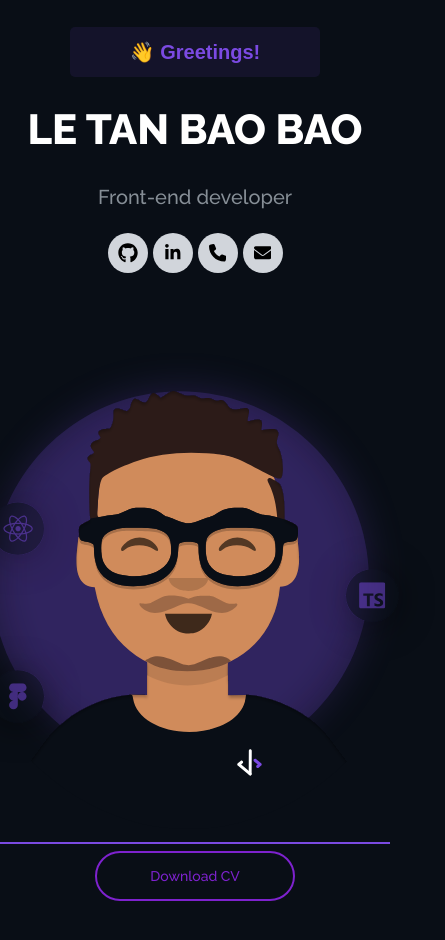
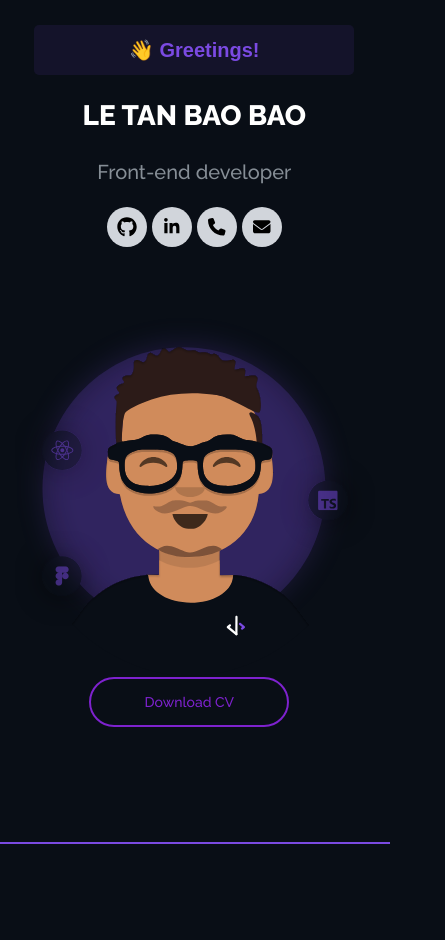
Before and after one commit to thomaswilsondev/portfilo, a React (Create React App) app: page / in a window 390 px wide. Shown: the top 940 px of the page, 445 px wide, since content can reach past the window. Built offline with nearby package versions, Linux system fonts and the light colour scheme.

Commit message:
test media mobile component header-Navigation

```diff
--- a/src/App.js
+++ b/src/App.js
@@ -5,11 +5,11 @@ import "../src/css/mobile.styles.scss";
 
 function App() {
   return (
-    <>
+    <div className="App">
       <PageTop />
-      {/* <PageMedium />
-      <PageBottom /> */}
-    </>
+      {/* <PageMedium /> */}
+      {/* <PageBottom /> */}
+    </div>
   );
 }
 
--- a/src/css/mobile.styles.scss
+++ b/src/css/mobile.styles.scss
@@ -192,96 +192,153 @@
 /* ************************************************************** */
 @media (max-width: 34em) {
   //PageTop
+  //PageTop
   .PageTop {
-    margin: 0;
-    padding: 0;
     width: 100%;
-    padding-top: 5rem;
+    height: 100vh;
+
+    & .Navigation {
+      display: none;
     }
+    // HeaderNavigation
     .HeaderNavigation {
-    gap: 10rem;
-    &Content {
-      padding: 0px;
-      flex-direction: column;
-      justify-content: center;
-      align-items: center;
-    }
-  }
-
-  .imageAvatar {
-    width: 350px;
-    height: 350px;
-  }
-  //Page Medium
-  .TextAbout {
       display: flex;
       flex-direction: column;
       justify-content: center;
       align-items: center;
+      gap: 80px;
+      & .Button {
+        margin-right: 31.5px;
+      }
       & .chapter {
-      width: 120px;
-      background-color: rgba(123, 74, 226, 0.2);
+        width: 32rem;
+        margin-right: 31.5px;
       }
-    & h3 {
-      font-size: 3.8rem;
-      font-family: "Times New Roman", Times, serif;
-    }
-    & p {
-      width: 400px;
-    }
-  }
-  .portFolioTitle {
+      &Content {
+        width: 320px;
+        height: 200px;
         display: flex;
+        gap: 2rem;
         flex-direction: column;
         justify-content: center;
         align-items: center;
+        & h1 {
+          font-size: 2.8rem;
+          margin-right: 31.5px;
         }
-
-  .ListButton {
-    & button {
-      width: 220px;
-      & span {
-        font-size: 1.4rem;
+        & h3 {
+          margin-right: 31.5px;
+        }
+        & .HeaderNavigationIcon {
+          margin-right: 31.5px;
+        }
+      }
+      & .imageAvatar {
+        margin-top: 1px;
+        display: flex;
+        justify-content: center;
+        align-items: center;
+        height: 36rem;
+        width: 36rem;
+      }
+      & .Button {
+        margin-top: -8rem;
+        width: 300px;
+        height: 50px;
+        display: flex;
+        justify-content: center;
+        align-items: center;
+        & a {
+          left: 45%;
+          top: 50%;
+          transform: translate(-50%, -50%);
+        }
       }
     }
   }
 
-  .icon {
-    width: 24px;
-    height: 24px;
+  //   //Page Medium
+  //   .AboutMe {
+  //     &Container {
+  //       max-width: 544px;
+  //     }
+  //   }
+  //   .PageMedium {
+  //     display: flex;
+  //     flex-direction: column;
+  //     align-items: center;
+  //   }
+  //   .TextAbout {
+  //     display: flex;
+  //     flex-direction: column;
+  //     justify-content: center;
+  //     align-items: center;
+  //     & .chapter {
+  //       width: 120px;
+  //       background-color: rgba(123, 74, 226, 0.2);
+  //     }
+  //     & h3 {
+  //       font-size: 3.8rem;
+  //       font-family: "Times New Roman", Times, serif;
+  //     }
+  //     & p {
+  //       width: 400px;
+  //     }
+  //   }
+  //   .portFolioTitle {
+  //     margin: 0px;
+  //     width: 450px;
+  //     display: flex;
+  //     flex-direction: column;
+  //     justify-content: center;
+  //     align-items: center;
+  //   }
+
+  //   .ListButton {
+  //     & button {
+  //       width: 220px;
+  //       & span {
+  //         font-size: 1.4rem;
+  //       }
+  //     }
+  //   }
+
+  //   .icon {
+  //     width: 24px;
+  //     height: 24px;
+  //   }
+  //   .GridProjectList {
+  //     grid-template-columns: repeat(1, 1fr);
+  //   }
+  //   .skills-container {
+  //     & h2 {
+  //       font-size: 3.8rem;
+  //     }
+  //     & .skillItem {
+  //       display: flex;
+  //       flex-direction: column;
+  //       align-items: center;
+  //       justify-content: center;
+  //       & h4 {
+  //         font-size: 2.4rem;
+  //       }
+  //       & .SkillsItemContainer {
+  //         display: grid;
+  //         grid-template-columns: repeat(3, 1fr);
+  //       }
+  //     }
+  //   }
+  //   .flexBoxStartColum {
+  //     padding-top: 3rem 3rem;
+  //     width: 100%;
+  //   }
+  //   .contact-EmailPhone {
+  //     width: 100%;
+  //     flex-direction: column;
+  //     gap: 3rem;
+  //     margin-bottom: 5rem;
+  //   }
+  //   .buttonBackTop {
+  //     margin-top: 0px;
+  //   }
 }
-  .GridProjectList {
-    grid-template-columns: repeat(1, 1fr);
-  }
-  .skills-container {
-    & h2 {
-      font-size: 3.8rem;
-    }
-    & .skillItem {
-      display: flex;
-      flex-direction: column;
-      align-items: center;
-      justify-content: center;
-      & h4 {
-        font-size: 2.4rem;
-      }
-      & .SkillsItemContainer {
-        display: grid;
-        grid-template-columns: repeat(3, 1fr);
-      }
-    }
-  }
-  .flexBoxStartColum {
-    padding-top: 3rem 3rem;
-    width: 100%;
-  }
-  .contact-EmailPhone {
-    width: 100%;
-    flex-direction: column;
-    gap: 3rem;
-    margin-bottom: 5rem;
-  }
-  .buttonBackTop {
-    margin-top: 0px;
-  }
-}
```
Lines whose indentation alone changed are shown as unchanged.
